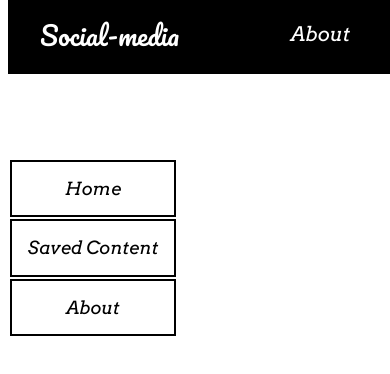
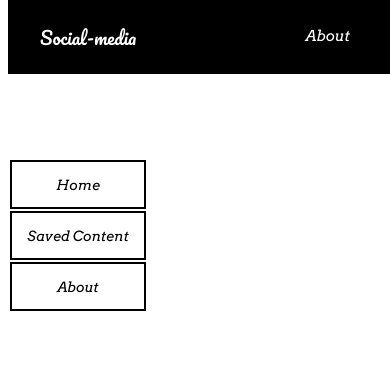
Before and after one commit to mohtasheem135/Social-Media-Post-Management, a React (Create React App) app: page /about in a window 390 px wide. Shown: the top 374 px of the page. Built offline with nearby package versions, Linux system fonts and the light colour scheme; a web font is replaced by a local one.

Commit message:
Responsive Design

```diff
--- a/src/components/Home.js
+++ b/src/components/Home.js
@@ -101,18 +101,23 @@ const Home = () => {
                         container: () => ({
                             position: "fixed",
                             boxSizing: "border-box",
-                            marginLeft: "190px",
+                            marginLeft: "0px",
                             marginTop: '67px',
+                            width: '130px',
                         }),
                         menu: () => ({
                             position: "absolute",
-                            background: 'white'
+                            background: 'white',
                         }),
                         option: (provided, state) => ({
                             ...provided,
                             borderBottom: '1px dotted pink',
                             color: state.isSelected ? 'red' : 'blue',
-                            padding: 20,
+                            // paddingLeft: 85,
+                            width: '130px',
+                            paddingTop: 10,
+                            textAlign: 'center',
+
                             // background: 'white'
                         }),
                     }}
@@ -129,7 +134,7 @@ const Home = () => {
                             <div className='per-post-div-1' key={id} >
                                 {posts[id].userId ?
                                     <div className='post-cards-1'>
-                                        <button className='save-btn' onClick={event => jj(event, posts[id])}><SaveAltIcon sx={{ fontSize: 35 }} /></button>
+                                        <button className='save-btn' onClick={event => jj(event, posts[id])}><SaveAltIcon  /></button>
                                         <p className='post-title'> userId - {posts[id].userId} : {posts[id].title} </p>
                                         <p className='post-body'>👉 {posts[id].body}</p>
                                         <hr />
--- a/src/styles/styles.css
+++ b/src/styles/styles.css
@@ -72,7 +72,7 @@
     height: 600px;
 }
 
-.save-btn{
+.save-btn {
     background: none;
     border: none;
     position: absolute;
@@ -80,7 +80,7 @@
     color: black;
 }
 
-.save-btn:hover{
+.save-btn:hover {
     color: white;
     cursor: pointer;
 
@@ -145,7 +145,7 @@
 }
 
 /* About */
-.about-content{
+.about-content {
     /* margin-top: 40px; */
     font-size: 30px;
     position: absolute;
@@ -155,35 +155,137 @@
 
 
 @media only screen and (max-width: 600px) {
-    .per-post-div-1{
+    .per-post-div-1 {
         /* border: 2px solid red; */
         width: 390px;
         margin-left: -50px;
     }
+
     .post-cards-1 {
         /* border: 2px solid blue; */
         width: 335px;
     }
+
     .post-title {
         font-size: 17px;
         height: 80px;
     }
+
     .post-body {
 
         font-size: 15px;
     }
-    .save-btn{
+
+    .save-btn {
         margin: 155px 280px;
     }
+
     /* Side Menu */
     .side-menu-table {
         margin-top: 150px;
         width: 170px;
         height: 180px;
-        text-align: center;
-        font-size: 18px;
-        position: fixed;
-        font-family: 'Arvo', serif;
+        font-size: 16px;
 
     }
+    /* Navbar */
+    .nav-head{
+        font-size: 15px;
+        margin-top: 25px;
+    }
+    .nav-head-1{
+        font-size: 18px;
+        margin-top: 20px;
+    }
 }
+
+@media only screen and (max-width: 500px) {
+    .per-post-div-1 {
+        /* border: 2px solid red; */
+        width: 315px;
+        margin-left: -50px;
+    }
+
+    .post-cards-1 {
+        /* border: 2px solid blue; */
+        width: 280px;
+    }
+
+    .post-title {
+        font-size: 17px;
+        height: 80px;
+    }
+
+    .post-body {
+
+        font-size: 15px;
+    }
+
+    .save-btn {
+        margin: 160px 230px;
+    }
+
+    /* Side Menu */
+    .side-menu-table {
+        margin-top: 150px;
+        width: 150px;
+        height: 160px;
+        font-size: 14px;
+
+    }
+    /* Navbar */
+    .nav-head{
+        font-size: 15px;
+        margin-top: 25px;
+    }
+    .nav-head-1{
+        font-size: 18px;
+        margin-top: 20px;
+    }
+}
+
+@media only screen and (max-width: 400px) {
+    .per-post-div-1 {
+        /* border: 2px solid red; */
+        width: 235px;
+        /* margin-left: -50px; */
+    }
+
+    .post-cards-1 {
+        /* border: 2px solid blue; */
+        width: 185px;
+    }
+
+    .post-title {
+        font-size: 13px;
+        height: 80px;
+    }
+
+    .post-body {
+        font-size: 13px;
+        height: 120px;
+        margin-top: -28px;
+    }
+
+    .save-btn {
+        margin: 160px 170px;
+    }
+
+    /* Side Menu */
+    .side-menu-table {
+        margin-top: 150px;
+        width: 140px;
+        height: 155px;
+        font-size: 14px;
+
+    }
+    /* Navbar */
+    .nav-head{
+        font-size: 15px;
+        margin-top: 25px;
+    }
+    .nav-head-1{
+        font-size: 18px;
+        margin-top: 20px;
+    }
+}
```
